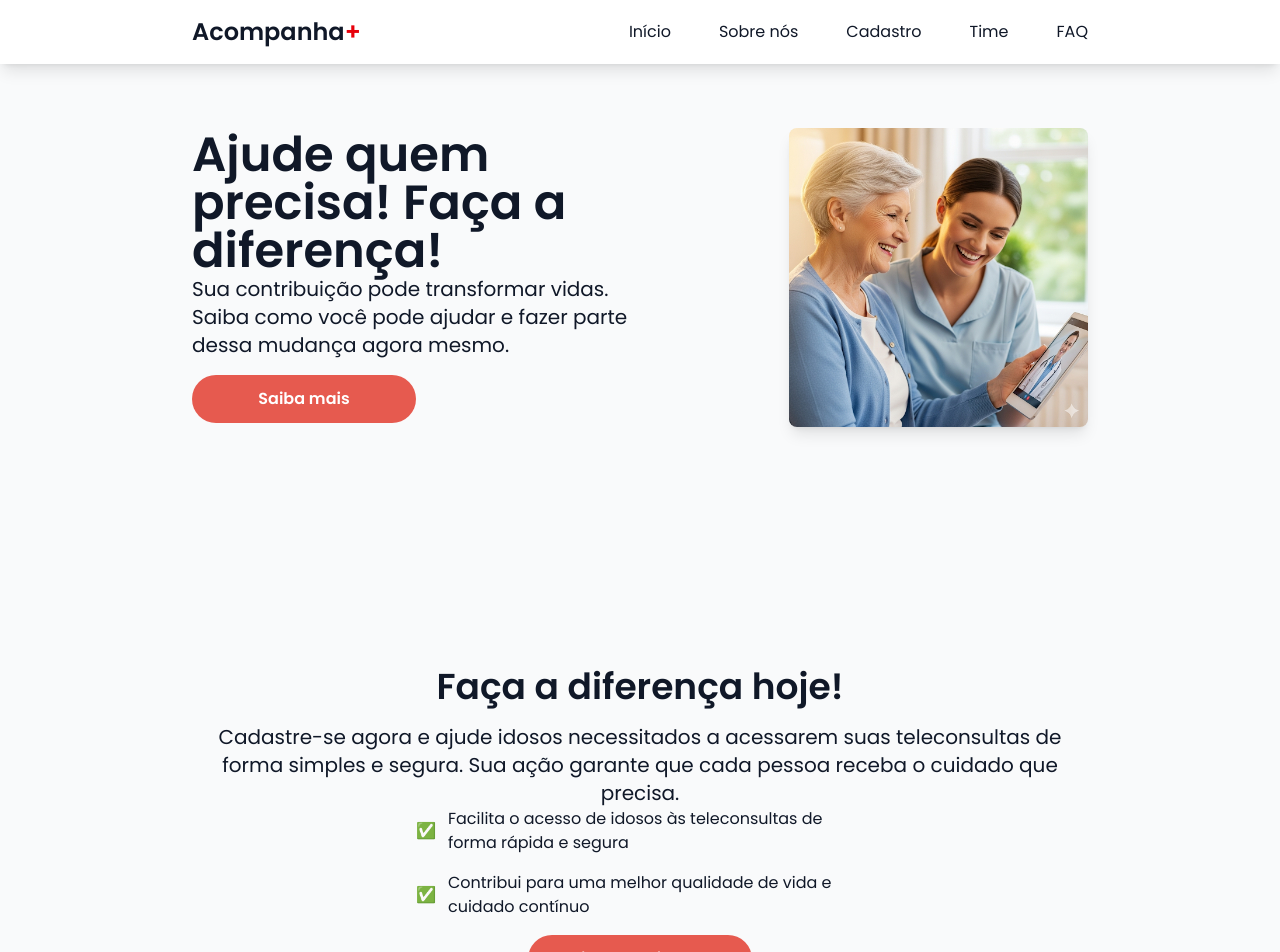
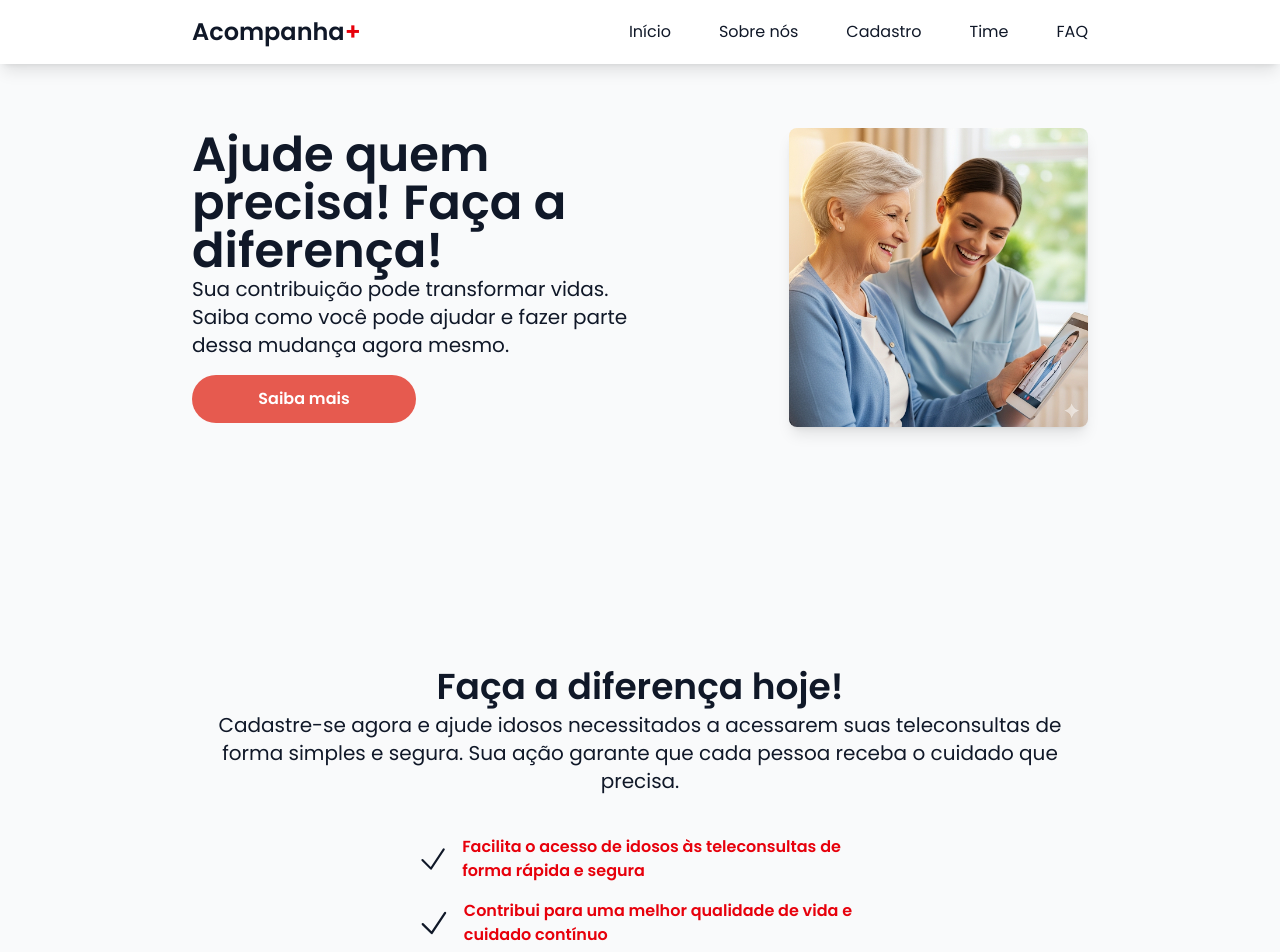
Before and after one commit to acompanha-mais/site-spa, a React (Vite) app in the folder site-spa/: page / in a window 1280 px wide. Shown: the top 952 px of the page. Built offline with nearby package versions, Linux system fonts and the light colour scheme.

Commit message:
style(home): altera check icon

```diff
--- a/site-spa/src/routes/Home/index.tsx
+++ b/site-spa/src/routes/Home/index.tsx
@@ -1,4 +1,6 @@
+import { CheckIcon } from "@heroicons/react/24/solid";
 import { Link } from "react-router-dom";
+
 
 export default function Home() {
     const scrollToSection = () => {
@@ -30,28 +32,28 @@ export default function Home() {
             </section>
 
             <section id="diferenca" className="pt-60 text-center">
-                <div>
-                    <h2 className="pb-4">Faça a diferença hoje!</h2>
+                <div className="pb-10">
+                    <h2 className="pb-1">Faça a diferença hoje!</h2>
                     <p>
                         Cadastre-se agora e ajude idosos necessitados a acessarem
                         suas teleconsultas de forma simples e segura. Sua ação
                         garante que cada pessoa receba o cuidado que precisa.
                     </p>
                 </div>
-                <ul className="flex flex-col items-start md:items-center gap-4 text-left md:text-left max-w-md mx-auto">
-                    <li className="flex items-center gap-3">
-                        <span className="text-[#e65a4f] font-bold">✅</span>
-                        Facilita o acesso de idosos às teleconsultas de forma
-                        rápida e segura
+                <ul className="flex flex-col items-start md:items-center gap-4  md:text-left max-w-md mx-auto">
+                    <li className="flex gap-3">
+                        <CheckIcon className="w-12 h-12 text-gray-900"/>
+                        <span className="text-red-600 font-bold">Facilita o acesso de idosos às teleconsultas de forma
+                        rápida e segura</span>
                     </li>
-                    <li className="flex items-center gap-3">
-                        <span className="text-[#e65a4f] font-bold">✅</span>
-                        Contribui para uma melhor qualidade de vida e cuidado
-                        contínuo
+                    <li className="flex gap-3">
+                        <CheckIcon className="w-12 h-12 text-gray-900"/>
+                        <span className="text-red-600 font-bold">Contribui para uma melhor qualidade de vida e cuidado
+                        contínuo</span>
                     </li>
                 </ul>
                 <Link to="/cadastro">
-                    <button className="mt-4">Vire um cuidador</button>
+                    <button className="mt-4">Canditate-se</button>
                 </Link>
 
             </section>
```
